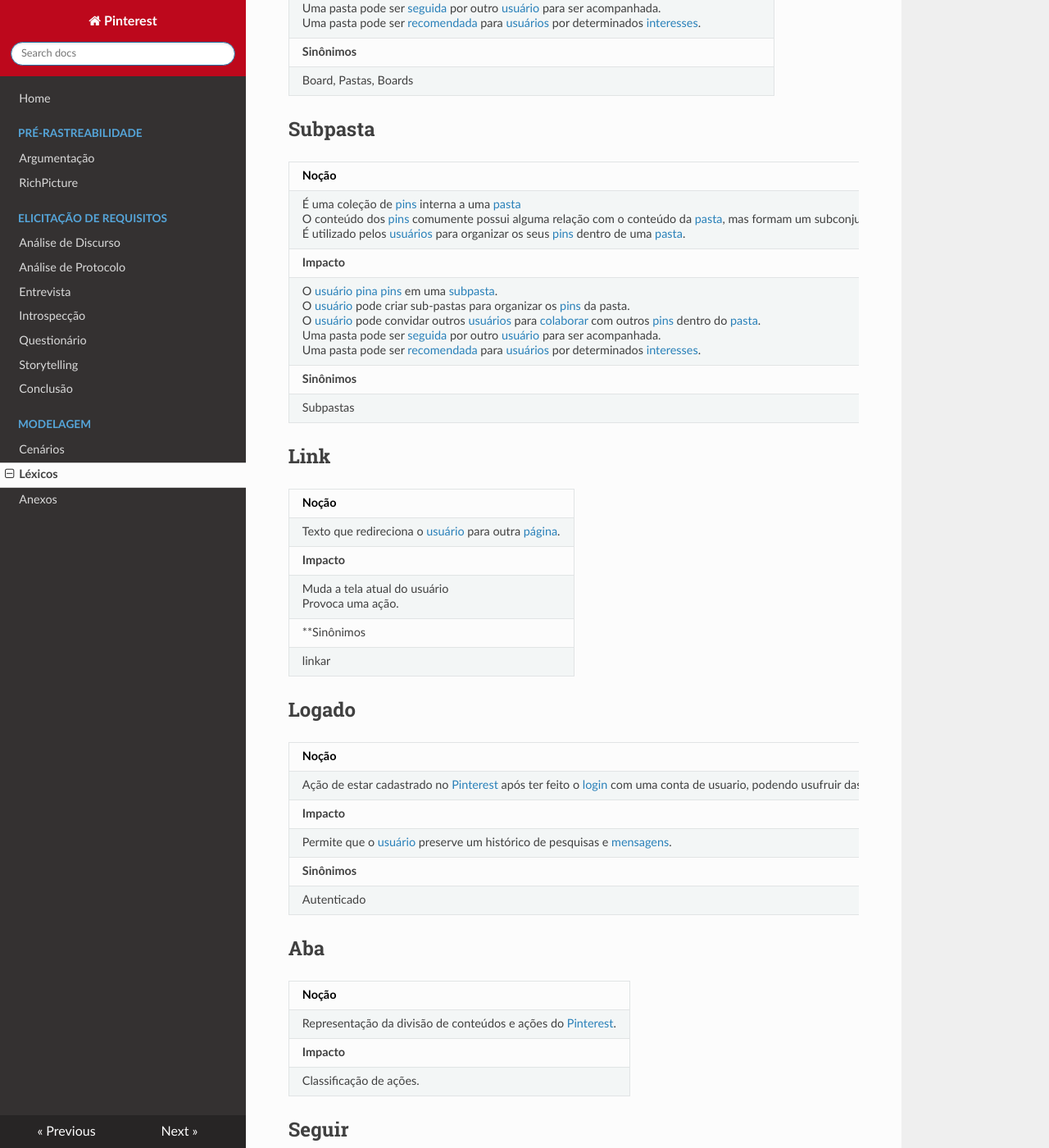
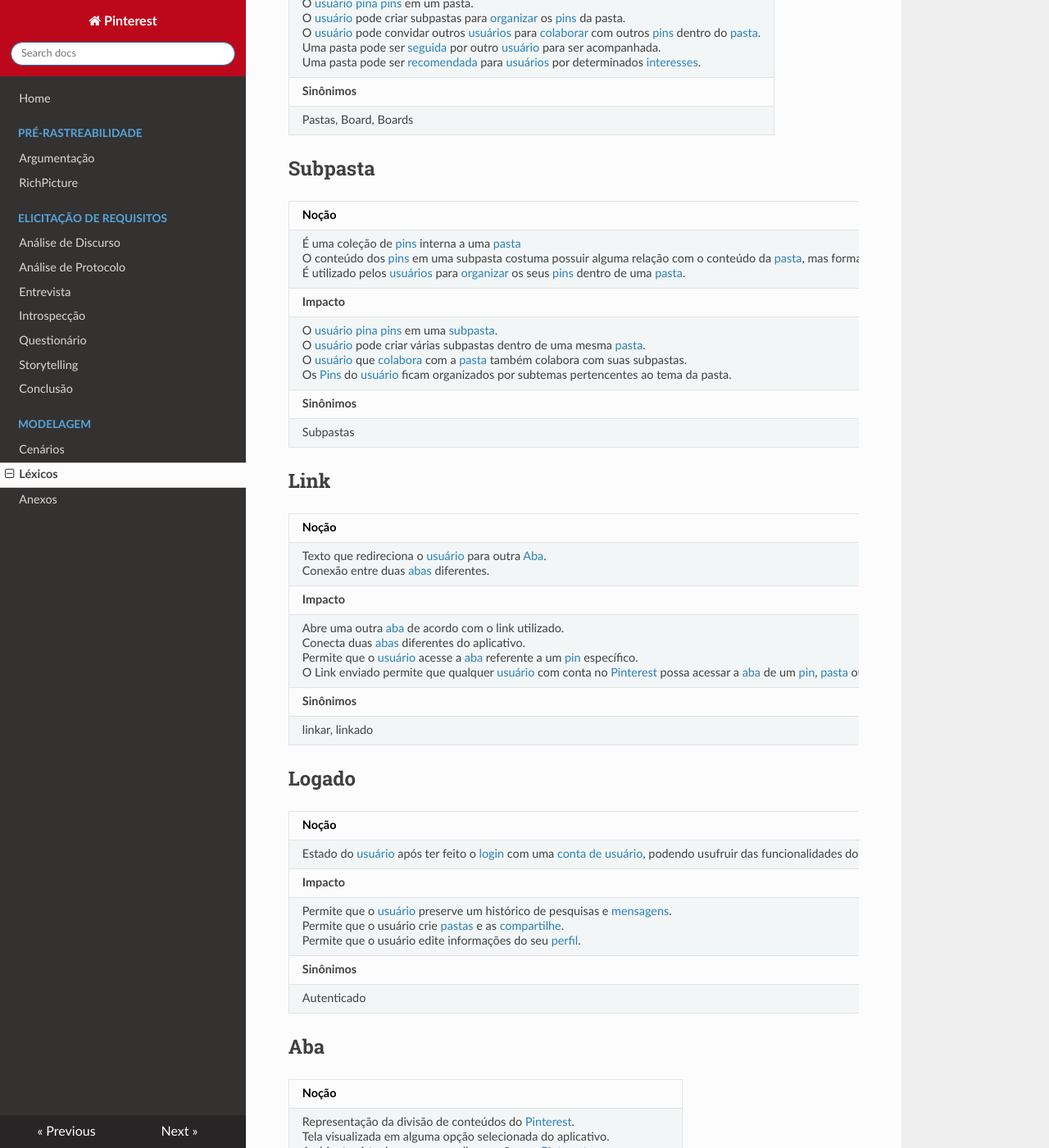
Before and after one commit to joberthrogers18/2018.2-Requisitos-Pinterest, an MkDocs documentation site: the page built from docs/lexicos.md, in a window 1280 px wide and 1400 px high, scrolled down 1367 px. Shown: the whole window at 82% size. Built offline with MkDocs 1.6.1, drawn with Linux system fonts in a browser that asks for light colours; nearby versions of some CDN libraries; old or Windows-style settings are respelled for this version of MkDocs; some of the changed text lies outside the part shown.

Commit message:
Checked Lexicals until Pinterest

```diff
--- a/docs/lexicos.md
+++ b/docs/lexicos.md
@@ -1,6 +1,6 @@
 # Introdução
 
-É comum em meios sociais que existam termos próprios relacionadas às ações e contextos do cotidiano. Dessa forma, surgem os léxicos: termos que descrevem os símbolos de uma linguagem.
+É comum em meios sociais que existam termos próprios relacionadas às ações e contextos do cotidiano. Dessa forma, surgem os léxicos: termos que descrevem os símbolos de uma linguagem e que denotam ações, atores ou estados que possuem representação única quando relacionada a um contexto específico.
 
 # Léxicos
 
@@ -28,20 +28,20 @@
 
 |**Noção**|
 |--|
-|	É uma coleção de [pins](#pin), contendo título para poder se diferenciar de outras coleções. <br> É utilizado pelos [usuários](#usuario) para organizar os seus [pins](#pin) [pinados](#pinar). <br> Pode possuír sub-conjuntos. |
+|	É uma coleção de [pins](#pin), contendo título para poder se diferenciar de outras coleções. <br> É utilizado pelos [usuários](#usuario) para [organizar](#organizar) os seus [pins](#pin) [pinados](#pinar). <br> Pode possuír sub-conjuntos denominados [subpastas](#subpasta). |
 |**Impacto** |
-| O [usuário](#usuario) [pina](#pinar) [pins](#pin) em um pasta. <br> O [usuário](#usuario) pode criar sub-pastas para organizar os [pins](#pin) da pasta. <br> O [usuário](#usuario) pode convidar outros [usuários](#usuario) para [colaborar](#colaborar) com outros [pins](#pin) dentro do [pasta](#pasta). <br> Uma pasta pode ser [seguida](#seguir) por outro [usuário](#usuario) para ser acompanhada. <br> Uma pasta pode ser [recomendada](#recomendar) para [usuários](#usuario) por determinados [interesses](#interesse). |
+| O [usuário](#usuario) [pina](#pinar) [pins](#pin) em um pasta. <br> O [usuário](#usuario) pode criar subpastas para [organizar](#organizar) os [pins](#pin) da pasta. <br> O [usuário](#usuario) pode convidar outros [usuários](#usuario) para [colaborar](#colaborar) com outros [pins](#pin) dentro do [pasta](#pasta). <br> Uma pasta pode ser [seguida](#seguir) por outro [usuário](#usuario) para ser acompanhada. <br> Uma pasta pode ser [recomendada](#recomendar) para [usuários](#usuario) por determinados [interesses](#interesse). |
 |**Sinônimos**|
-| Board, Pastas, Boards |
+| Pastas, Board, Boards |
 
 
 ## Subpasta
 
 |**Noção**|
 |--|
-|	É uma coleção de [pins](#pin) interna a uma [pasta](#pasta) <br> O conteúdo dos [pins](#pins) comumente possui alguma relação com o conteúdo da [pasta](#pasta), mas formam um subconjunto próprio dentro da temática maior da [pasta](#pasta) <br> É utilizado pelos [usuários](#usuario) para organizar os seus [pins](#pin) dentro de uma [pasta](#pasta).  |
+|	É uma coleção de [pins](#pin) interna a uma [pasta](#pasta) <br> O conteúdo dos [pins](#pins) em uma subpasta costuma possuir alguma relação com o conteúdo da [pasta](#pasta), mas formam um subconjunto próprio dentro da temática maior da [pasta](#pasta) <br> É utilizado pelos [usuários](#usuario) para [organizar](#organizar) os seus [pins](#pin) dentro de uma [pasta](#pasta).  |
 |**Impacto** |
-| O [usuário](#usuario) [pina](#pinar) [pins](#pin) em uma [subpasta](#subpasta). <br> O [usuário](#usuario) pode criar sub-pastas para organizar os [pins](#pin) da pasta. <br> O [usuário](#usuario) pode convidar outros [usuários](#usuario) para [colaborar](#colaborar) com outros [pins](#pin) dentro do [pasta](#pasta). <br> Uma pasta pode ser [seguida](#seguir) por outro [usuário](#usuario) para ser acompanhada. <br> Uma pasta pode ser [recomendada](#recomendar) para [usuários](#usuario) por determinados [interesses](#interesse). |
+| O [usuário](#usuario) [pina](#pinar) [pins](#pin) em uma [subpasta](#subpasta). <br> O [usuário](#usuario) pode criar várias subpastas dentro de uma mesma [pasta](#pasta). <br> O [usuário](#usuario) que [colabora](#colabora) com a [pasta](#pasta) também colabora com suas subpastas. <br> Os [Pins](#pin) do [usuário](#usuario) ficam organizados por subtemas pertencentes ao tema da pasta. |
 |**Sinônimos**|
 | Subpastas |
 
@@ -49,29 +49,31 @@
 
 |**Noção**|
 |--|
-|	Texto que redireciona o [usuário](#usuario) para outra [página](#pagina). |
+|	Texto que redireciona o [usuário](#usuario) para outra [Aba](#aba). <br> Conexão entre duas [abas](#aba) diferentes. |
 |**Impacto** |
-| Muda a tela atual do usuário <br> Provoca uma ação. |
-|**Sinônimos|
-|linkar|
+|  Abre uma outra [aba](#aba) de acordo com o link utilizado. <br> Conecta duas [abas](#aba) diferentes do aplicativo. <br> Permite que o [usuário](#usuario) acesse a [aba](#aba) referente a um [pin](#pin) específico. <br> O Link enviado permite que qualquer [usuário](#usuario) com conta no [Pinterest](#pinterest) possa acessar a [aba](#aba) de um [pin](#pin), [pasta](#pasta) ou [subpasta](#subpasta). |
+|**Sinônimos**|
+|linkar, linkado|
 
 ## Logado
 
 |**Noção**|
 |--|
-|		Ação de estar cadastrado no [Pinterest](#pinterest) após ter feito o [login](#login) com uma conta de usuario, podendo usufruir das funcionalidades do aplicativo.|
+|	Estado do [usuário](#usuario) após ter feito o [login](#login) com uma [conta de usuário](#conta-de-usuario), podendo usufruir das funcionalidades do aplicativo.|
 |**Impacto** |
-| Permite que o [usuário](#usuario) preserve um histórico de pesquisas e [mensagens](mensagens). |
+| Permite que o [usuário](#usuario) preserve um histórico de pesquisas e [mensagens](mensagens). <br> Permite que o usuário crie [pastas](#pastas) e as [compartilhe](#compartilhar). <br> Permite que o usuário edite informações do seu [perfil](#perfil).|
 |**Sinônimos**|
-|Autenticado|
+| Autenticado |
 
 ## Aba
 
 |**Noção**|
 |--|
-|	Representação da divisão de conteúdos e ações do [Pinterest](#pinterest). <br>  |
+|	Representação da divisão de conteúdos do [Pinterest](#pinterest). <br> Tela visualizada em alguma opção selecionada do aplicativo. <br> Ambiente virtual em que se realizam ações no [Pinterest](#pinterest).|
 |**Impacto** |
-| Classificação de ações. |
+| Permite que o usuário realize as ações referentes àquela aba específica. <br> Categoriza o aplicativo em diferentes ambientes e funcionalidades. <br> Fornece a noção do uso de diferentes funcionalidades. |
+|**Sinônimos**|
+| Página |
 
 ## Seguir
 
@@ -79,18 +81,20 @@
 |--|
 |		Ato de acompanhar as publicações de outros [usuários](#usuarios) e receber todas as atualizações de [pins](#pins). |
 |**Impacto** |
-| Receber o conteúdo publicado por outro [usuário](#usuario). |
+| O [Usuário](#usuario) que segue recebe [notificações](#notificacao) do conteúdo publicado por outro [usuário](#usuario). <br> O [Usuário](#usuario) que segue uma [pasta](#pasta) recebe [notficiações](#notificacao) de alterações nos [pins](#pin) e [subpastas](#subpasta). |
 |**Sinônimos**|
-|Seguidores, Seguido, Seguidos|
+|Seguidores, Seguido, Seguidos, Seguindo, Seguidor|
 
 ## Pinterest
 
 |**Noção**|
 |--|
-|		Serviço de compartilhamento de imagens ([pins](#pin)) em que os [usuário](#usuario)s acessam em busca de inspiração e também de ver imagens relacionadas aos seus [interesses](#interesse). |
+|		Serviço de compartilhamento de imagens ([pins](#pin)) em que os [usuários](#usuario) acessam em busca de inspiração e de ver imagens relacionadas aos seus [interesses](#interesse) profissionais ou pessoais. |
 |**Impacto** |
-| O Pinterest é uma plataforma de [compartilhamento](#compartilhar) de [pins](#pin) |
-| O [usuário](#usuario) do Pinterest gosta de ver [pins](#pin) e pode adicioná-los a um [pasta](#pasta) |
+| O Pinterest é uma plataforma de [compartilhamento](#compartilhar) de [pins](#pin) <br> O [usuário](#usuario) do Pinterest gosta de ver [pins](#pin) e pode adicioná-los a um [pasta](#pasta). <br> O [Usuário](#usuario) pode [organizar](#organizar) as [imagens](#pin) de seu [interesse](#interesse) e de um mesmo tema em conjuntos [organizados](#organizar) como [pastas](#pasta) |
+|**Sinônimos**|
+| - |
+
 
 ## Interesse
 
@@ -273,3 +277,7 @@
 | Organizar suas pastas em categorias. |
 |**Impacto**|
 | O [usuário](#usuario) pode poder mudar a ordem da organização das suas [pastas](#pasta). |
+
+## Conta de Usuário
+
+## Organizar
```
Also changed, not shown: other parts of docs/lexicos.md (+3 -3 lines).
